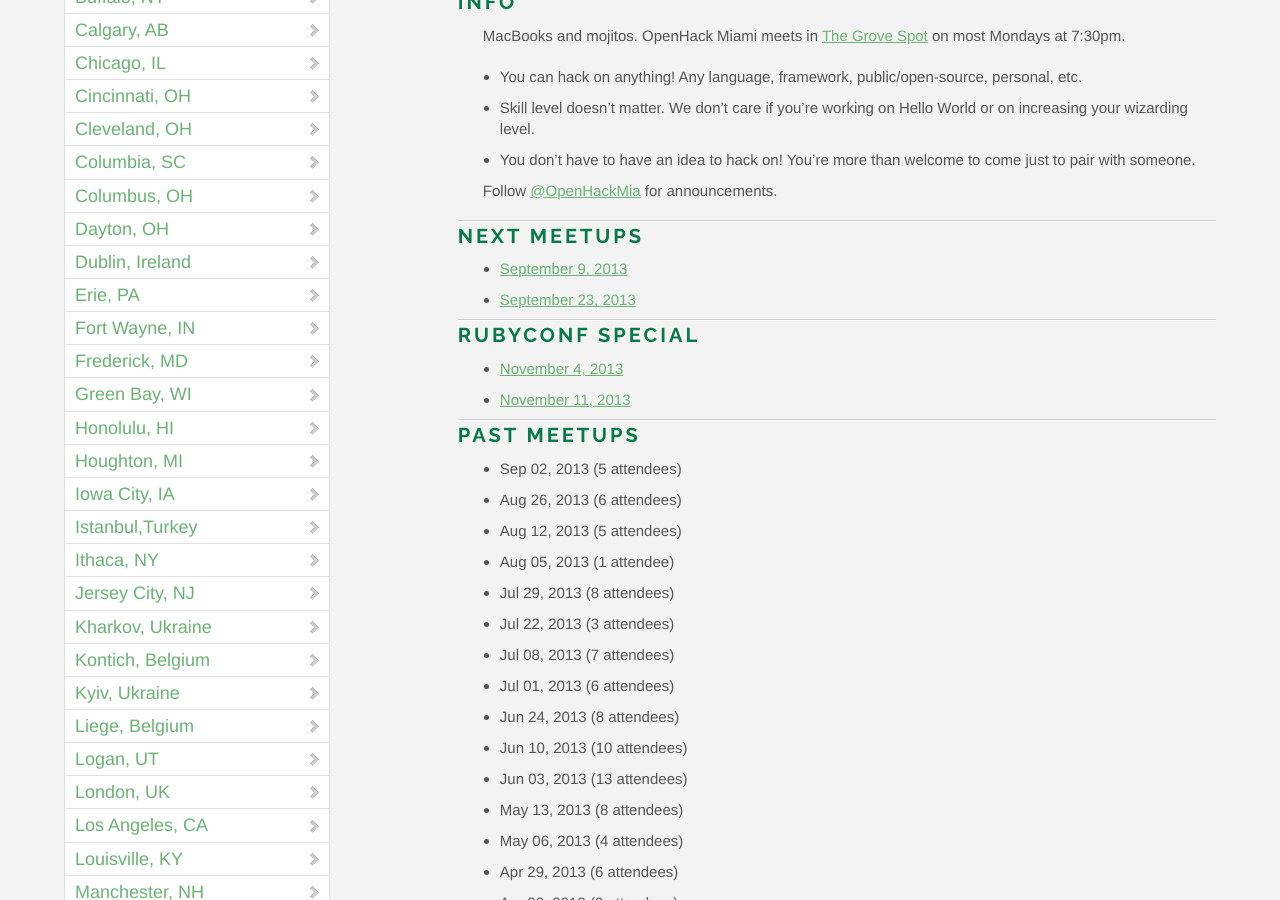
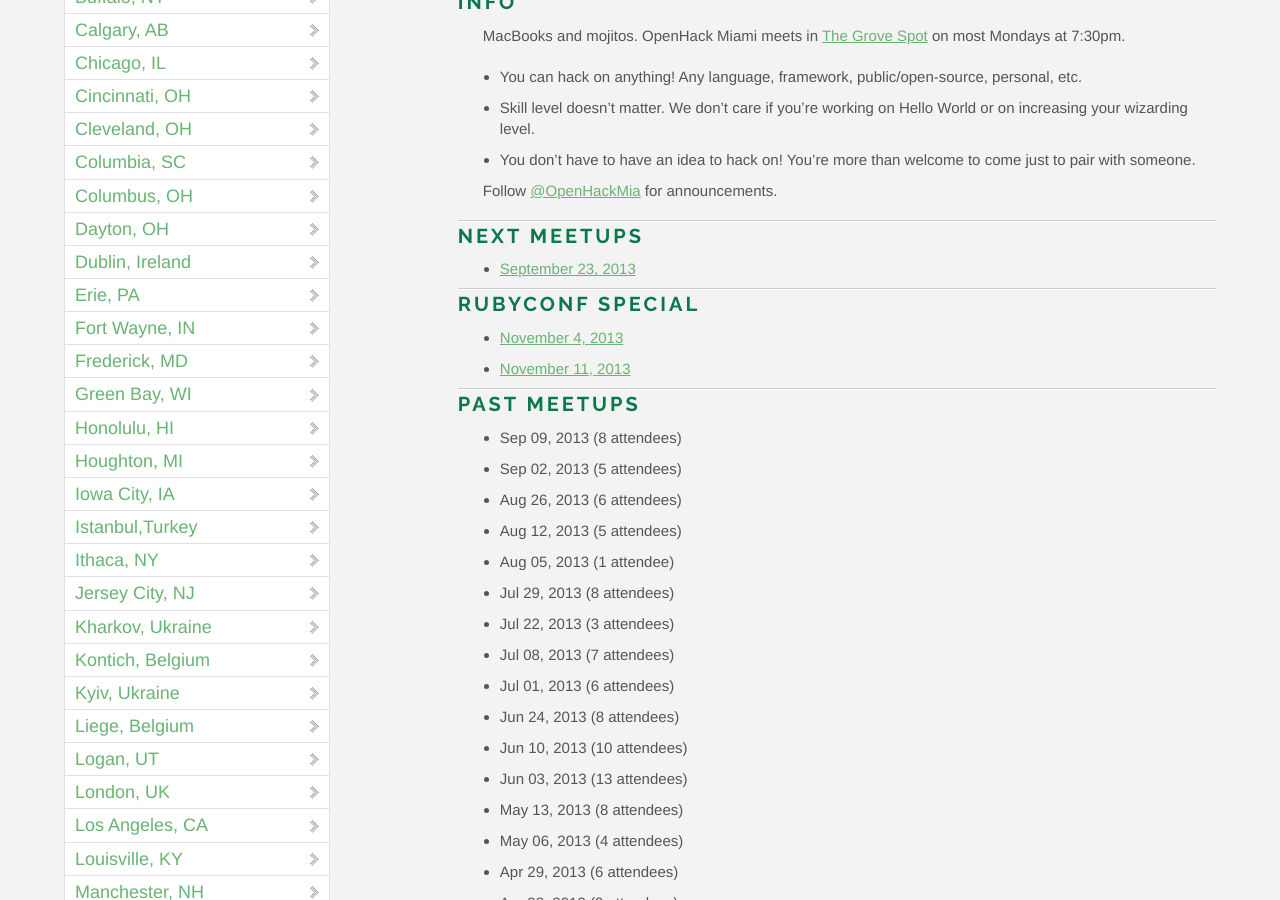
Before and after one commit to OpenHack/openhack.github.com, a Jekyll site: the page built from miami/index.markdown, in a window 1280 px wide and 900 px high, scrolled down 733 px. Built offline with Jekyll 4.4.1, drawn with Linux system fonts in a browser that asks for light colours; nearby versions of some CDN libraries; Markdown is read by kramdown in place of the engine named in the settings; comment, search, counter and statistics services are not loaded.

Commit message:
miami attendee information for today

```diff
--- a/miami/index.markdown
+++ b/miami/index.markdown
@@ -19,7 +19,6 @@
 
 ### Next meetups
 
-* [September 9, 2013](http://www.meetup.com/miamirb/events/135917552/)
 * [September 23, 2013](http://www.meetup.com/miamirb/events/138011642/)
 
 ### RubyConf Special
@@ -29,6 +28,7 @@
 
 ### Past meetups
 
+* Sep 09, 2013 (8 attendees)
 * Sep 02, 2013 (5 attendees)
 * Aug 26, 2013 (6 attendees)
 * Aug 12, 2013 (5 attendees)
```
